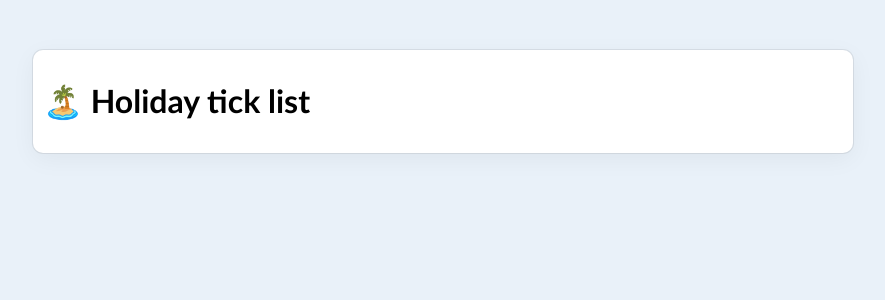
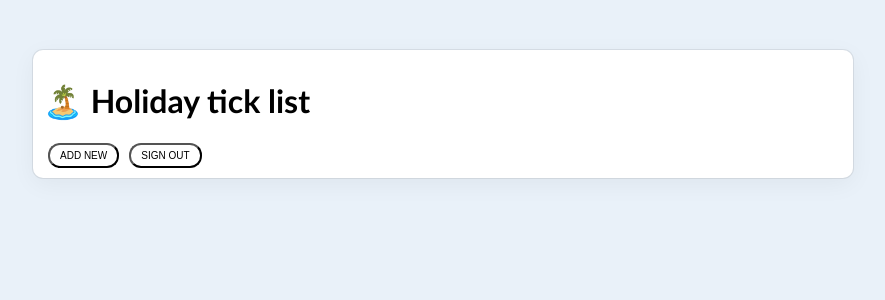
Before and after one commit to ramamdeeCode/to-do, a React (Create React App) app in the folder client/: page / in a window 1280 px wide. Shown: the top 300 px of the page, without its empty margins (197-1082 px from the left). Built offline with nearby package versions, Linux system fonts and the light colour scheme.

Commit message:
add button on listHeader and button style

```diff
--- a/client/src/components/ListHeader.js
+++ b/client/src/components/ListHeader.js
@@ -1,7 +1,16 @@
 function ListHeader({ listName }) {
+  function signOut() {
+    console.log("sign out");
+  }
   return (
-    <div className="list">
+    <div className="list-header">
       <h1>{listName}</h1>
+      <div className="button-container">
+        <button className="create">ADD NEW</button>
+        <button className="signout" onClick={signOut}>
+          SIGN OUT
+        </button>
+      </div>
     </div>
   );
 }
--- a/client/src/index.css
+++ b/client/src/index.css
@@ -16,6 +16,19 @@ body{
   margin-top:50px;
 }
 
+.button-container{
+  display: flex;
+  align-items: center;
+}
+.button-container button{
+  margin: 0 5px;
+  padding: 5px 10px;
+  border-radius: 12px;
+  font-size: 10px;
+  background-color: transparent;
+}
+
+/*List Header*/
 .list-header{
 
 }
```
